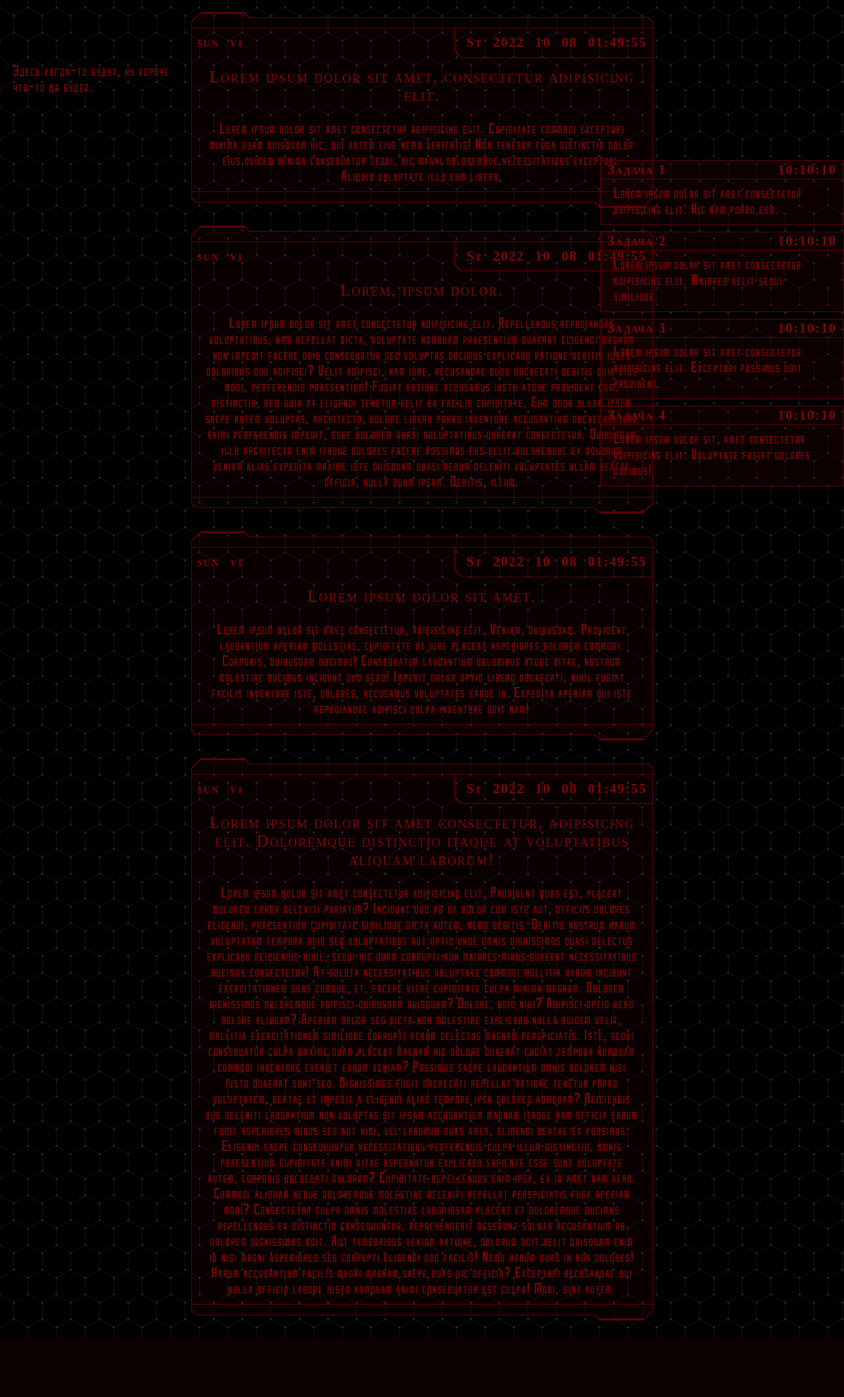
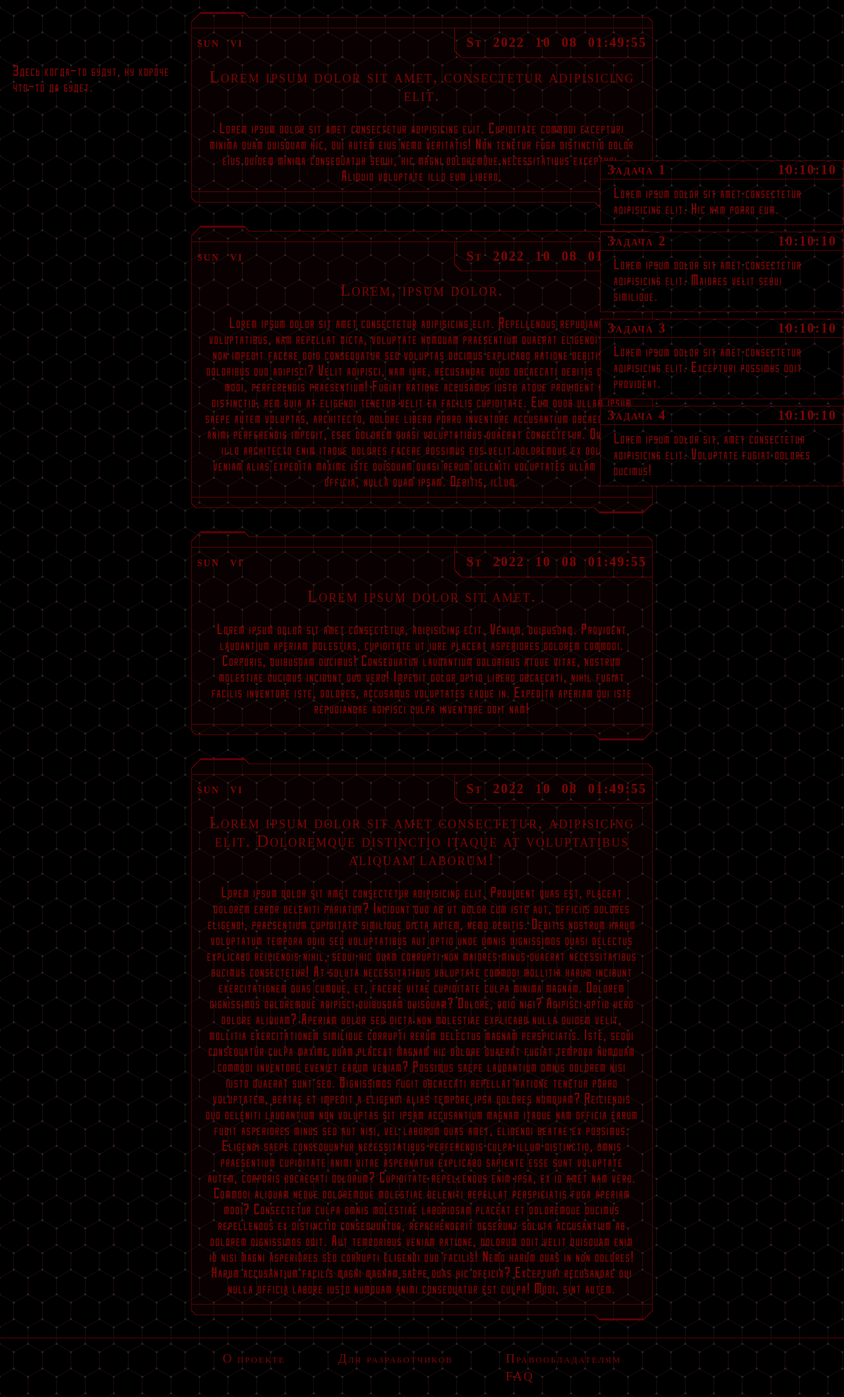
Before and after one commit to ReijiAkkerman/haruproject.space, a PHP site: page /html/My_page.html in a window 1280 px wide. Shown: the part 63-2180 px from the top of the page at 66% size. Before the commit the page ends 2090 px from the top, so only its background shows below. Run offline with PHP 8.4, Linux system fonts and the light colour scheme; some web fonts are replaced.

Commit message:
все идалил из календаря так как он был изначально организован неправильно

```diff
--- a/css/positioning.css
+++ b/css/positioning.css
@@ -21,6 +21,8 @@
 
 /* body */
 
+    /* Боковые панели */
+
 aside {
     display: block;
     position: fixed;
@@ -40,6 +42,8 @@
     display: flex;
     justify-content: space-between;
 }
+
+    /* Содержимое сайта */
 
 .articles {
     display: block;
@@ -87,32 +91,28 @@
     display: inline-block;
 }
 
-.calendar_frame {
+#registration {
     display: block;
-    position: fixed;
 }
 
-.calendar {
-    display: grid;
-    position: relative;
-}
+    /* Органайзер */
 
-.week {
-    display: grid;
-    position: relative;
-    grid-template-columns: 1fr 1fr 1fr 1fr 1fr 1fr 1fr;
-}
 
-.day_of_week {
+
+/* footer */
+
+footer {
     display: block;
     position: relative;
 }
 
-.way {
+.footer_block {
     display: flex;
-    justify-content: space-between;
+    position: relative;
+    justify-content: center;
 }
 
-#registration {
+.footer_list {
     display: block;
+    position: relative;
 }
--- a/css/style.css
+++ b/css/style.css
@@ -74,8 +74,10 @@
 
 .task {
     margin-top: 10px;
-    background-color: #40050530;
+    /* background-color: #40050530; */
     border: 1px#5e0005 solid;
+    background-image: url(../assets/img/bg.gif);
+    z-index: 30;
 }
 
 .taskrow {
@@ -175,7 +177,7 @@
     left: 0;
     width: 10px;
     height: 45px;
-    background-image: url(../assets/img/left_side_border.png);
+    background: url(../assets/img/left_side_border.png) top left no-repeat;
 }
 
 .date_time_subbar {
@@ -237,32 +239,25 @@
 
     /* Окно органайзера */
 
-.calendar_frame {
-    top: 0;
-    left: 0;
-    width: 100%;
-    height: 100%;
-    max-width: 2000px;
+
+
+    /* footer */
+
+footer {
+    border-top: 1px #5e0005 solid;
+    z-index: -1;
 }
 
-.calendar {
-    background-color: #40050530;
-    height: 100%;
+.footer_block {
+    margin: 0 auto;
+    min-width: 1200px;
 }
 
-.day_of_week {
-    border-right: 1px #5e0005 solid;
-    border-bottom: 1px #5e0005 solid;
+.footer_list {
+    margin: 15px 40px;
 }
 
-.last_right_el {
-    border-right: none;
+.footer_list li {
+    margin: 5px 0;
+    font-size: 19px;
 }
-
-.last_bottom_el {
-    border-bottom: none;
-}
-
-.way {
-    border-bottom: 1px #5e0005 solid;
-}
--- a/html/My_page.html
+++ b/html/My_page.html
@@ -151,5 +151,19 @@
                 </ul>
             </aside>
         </section>
+        <footer>
+            <div class="footer_block">
+                <ul class="footer_list">
+                    <a href=""><li>О проекте</li></a>
+                </ul>
+                <ul class="footer_list">
+                    <a href=""><li>Для разработчиков</li></a>
+                </ul>
+                <ul class="footer_list">
+                    <a href=""><li>Правообладателям</li></a>
+                    <a href=""><li>FAQ</li></a>
+                </ul>
+            </div>
+        </footer>
     </body>
 </html>
```
Also changed, not shown: html/Diary.html (+14 -0 lines), html/LogIn.html (+14 -0 lines), html/Progress.html (+14 -0 lines), html/sub_pages/Organizer_frame.html (+3 -77 lines), index.html (+12 -1 lines).
